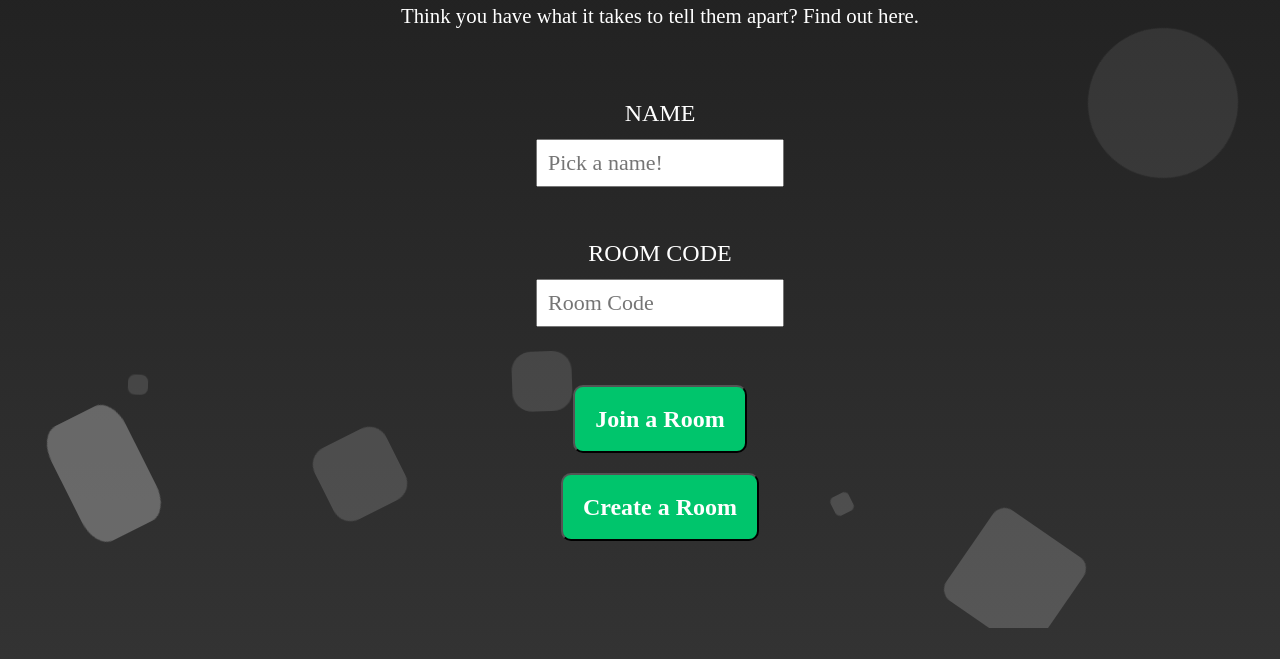
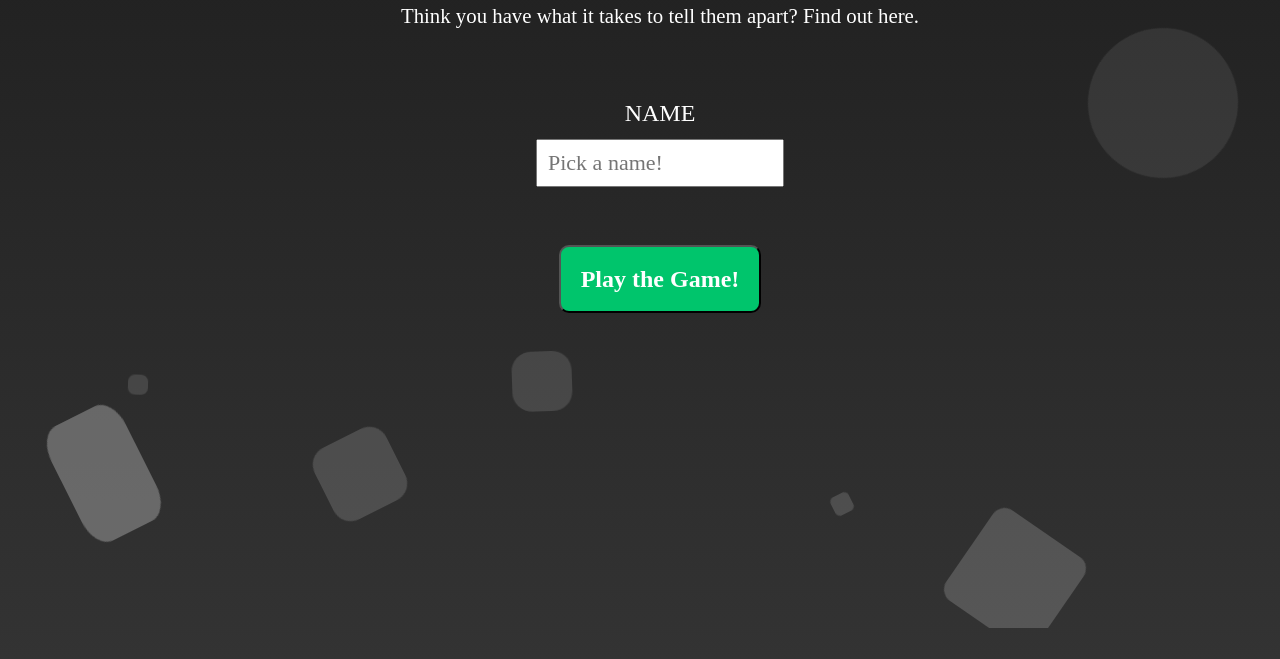
Before and after one commit to rtran56/lidetect.fun, a Flask app: page / in a window 1280 px wide. Shown: the part 249-908 px from the top of the page. Run offline with Flask 3, Linux system fonts and the light colour scheme; parts of the project's set-up code (start-up, migrations or seed data) failed here and were passed over; some libraries are stand-ins or nearby versions; some web fonts are replaced.

Commit message:
Added automatic room assignment

```diff
--- a/main.py
+++ b/main.py
@@ -20,6 +20,7 @@ DIALOGGPT_ROOM = "ABCD"
 GPT3AGENT_ROOM = "AAAA"
 # Stores names of rooms that exists
 rooms = {}
+player_queue = []
 
 # create dialogue agent
 agent = DialoGPTAgent() # GPT3Agent(0, 0, 0)
@@ -41,25 +42,32 @@ def home():
     session.clear()
     if request.method == "POST":
         name = request.form.get("name")
-        code = request.form.get("code")
-        join = request.form.get("join", False)  #Get the value associated with them
-        create = request.form.get("create", False)
+        # code = request.form.get("code")
+        # join = request.form.get("join", False)  #Get the value associated with them
+        # create = request.form.get("create", False)
 
         if not name:
-            return render_template("home.html", error="Please provide a name.", code=code, name=name)
+            return render_template("home.html", error="Please provide a name.", name=name)
 
-        if join != False and not code:
-            return render_template("home.html", error="Please enter a room code.", code=code, name=name)
+        # if join != False and not code:
+        #     return render_template("home.html", error="Please enter a room code.", code=code, name=name)
 
-        room = code
-        # if not the default option, key does exist
-        if create != False:
-            # Allow to create a specific room with a bot with specific code
-            if room != DIALOGGPT_ROOM and room != GPT3AGENT_ROOM:
-                room = generate_unique_code(4)
-            rooms[room] = {"members": 0, "messages": []} #boilerplate starting data
-        elif code not in rooms:
-            return render_template("home.html", error="Room does not exist.", code=code, name=name)
+        # room = code
+        # # if not the default option, key does exist
+        # if create != False:
+        #     # Allow to create a specific room with a bot with specific code
+        #     if room != DIALOGGPT_ROOM and room != GPT3AGENT_ROOM:
+        #         room = generate_unique_code(4)
+        #     rooms[room] = {"members": 0, "messages": []} #boilerplate starting data
+        # elif code not in rooms:
+        #     return render_template("home.html", error="Room does not exist.", code=code, name=name)
+
+        if len(player_queue) == 0:
+            room = generate_unique_code(4)
+            rooms[room] = {"members": 0, "messages": []}
+            player_queue.append(room)
+        else:
+            room = player_queue.pop()
 
         # Stores name and room of the user. no logging in or account
         session["room"] = room
@@ -79,7 +87,7 @@ def room():
     if room is None or session.get("name") is None or room not in rooms:
         return redirect(url_for("home"))
 
-    return render_template("room.html", code=room, name=session['name'], messages=rooms[room]["messages"])
+    return render_template("room.html", code=room, name=session['name'], n_players=rooms[room]['members'])
 
 @socketio.on("message")
 def message(data):
@@ -122,10 +130,6 @@ def message(data):
         }
         send(chatbot_content, to=room)
         rooms[room]["messages"].append(chatbot_content)
-
-
-
-
     #1:11:00 print(f"{session.get('name')} said: {data["data"]}")
 
 
@@ -140,11 +144,12 @@ def connect(auth):
         return
 
     join_room(room)
+
     send({"name": name, "message": "<SYSTEM>" + name + " has entered the room"}, to=room)
     if room == GPT3AGENT_ROOM and session["step"] == 0: # i would like to phase out dialogGPT
         send({"name": gpt3_agent.name, "message": "<SYSTEM>" + gpt3_agent.name + " has entered the room"}, to=room)
     rooms[room]["members"] += 1
-    print(f"{name} joined room {room}")
+    # print(f"{name} joined room {room}")
 
 @socketio.on("disconnect")
 def disconnect():
--- a/web/templates/home.html
+++ b/web/templates/home.html
@@ -59,15 +59,15 @@
                 </div>
                 <br>
                 <br>
-                <div class="join">
+                <!-- <div class="join">
                     <label style="text-align:center;color:white;font-family:Effra Heavy;font-size:1.5rem;line-height:1.5em">ROOM CODE</label>
                     <br>
                     <input style="font-size: 22px; width: 20%; padding: 10px;" type="text" placeholder="Room Code" name="code" value="{{code}}"/> <br> <br>
 
                     <br>
                     <button style="font-size: 1.5em;padding: 20px;border-radius: 10px;background-color: #00c56c;color: white;font-weight: bold;margin: 10px;cursor: pointer;transition: all 0.3s ease-in-out" type="submit" name="join">Join a Room</button>
-                </div>
-                <button style="font-size: 1.5em;padding: 20px;border-radius: 10px;background-color: #00c56c;color: white;font-weight: bold;margin: 10px;cursor: pointer;transition: all 0.3s ease-in-out" type="submit" name="create" class="create-btn">Create a Room</button>
+                </div> -->
+                <button style="font-size: 1.5em;padding: 20px;border-radius: 10px;background-color: #00c56c;color: white;font-weight: bold;margin: 10px;cursor: pointer;transition: all 0.3s ease-in-out" type="submit" name="create" class="create-btn">Play the Game!</button>
                 <br>
                 <br>
                 <br>
--- a/web/templates/room.html
+++ b/web/templates/room.html
@@ -35,7 +35,10 @@
     <div id="holder"></div>
       <div class="container">
           <div class="chat-header">
-              <div class="title"> <h1> LIDETECT Room {{code}} </h1> </div>
+              <div class="title"> <h1> LIDETECT </h1> </div>
+          </div>
+          <div id="waiting-message" class="title" style="color: var(--light-color);">
+            <h1>Waiting for Second Player</h1>
           </div>
           <div class="chat-body"></div>
           <div class="chat-input">
@@ -45,6 +48,7 @@
               <div class="send">SEND</div>
           </div>
           <p style="visibility: hidden" id="name">{{name}}</p>
+          <p style="visibility: hidden" id="n_players">{{n_players}}</p>
       </div>
     </div>
 </body>
```
Also changed, not shown: web/static/app.js (+24 -3 lines).
